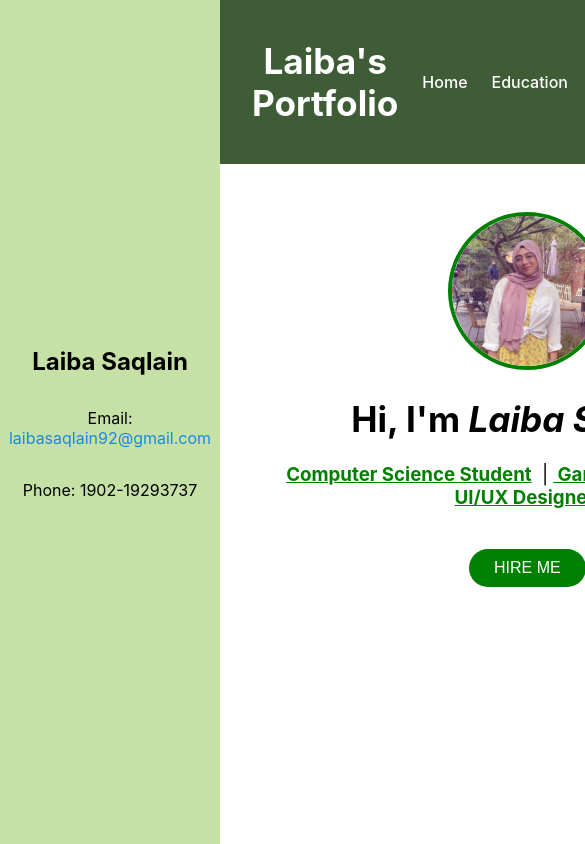
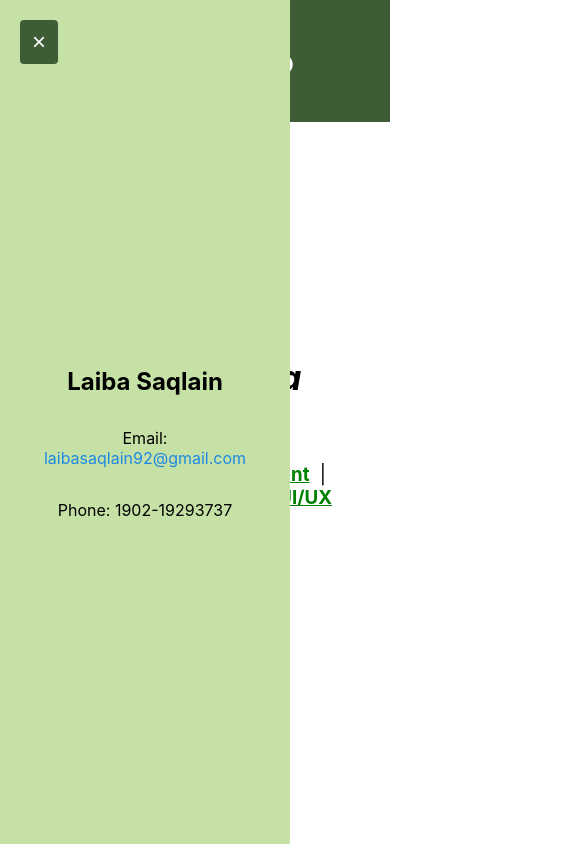
Before and after one commit to laibaaa21/React-Portfolio-2025, a React (Create React App) app: page / in a window 390 px wide. Shown: the top 844 px of the page, 585 px wide, since content can reach past the window. Built offline with nearby package versions, Linux system fonts and the light colour scheme.

Commit message:
sidebar toggle implemented for mobile

```diff
--- a/src/components/Home/Home.css
+++ b/src/components/Home/Home.css
@@ -3,18 +3,20 @@
 .home-container {
   display: flex;
   min-height: 100vh;
+  position: relative;
 }
 
 .sidebar {
   background-color: #c5e1a5;
   padding: 20px;
-  width: 180px;
+  width: 250px;
   text-align: left;
   display: flex;
   flex-direction: column;
-  justify-content: center;  /* Center vertically */
-  align-items: center;      /* Center horizontally */
+  justify-content: center;
+  align-items: center;
   text-align: center;
+  transition: transform 0.3s ease-in-out;
 }
 
 .sidebar h2 {
@@ -96,3 +98,60 @@ h3 {
 .hire-button:hover {
   background-color: darkgreen;
 }
+
+/* Mobile Toggle Button */
+.sidebar-toggle {
+  display: none;
+  position: fixed;
+  top: 20px;
+  left: 20px;
+  z-index: 1000;
+  background-color: #3e5c36;
+  color: white;
+  border: none;
+  border-radius: 4px;
+  padding: 8px 12px;
+  font-size: 1.5rem;
+  cursor: pointer;
+  transition: background-color 0.3s ease;
+}
+
+.sidebar-toggle:hover {
+  background-color: #2e4c26;
+}
+
+/* Mobile Responsive Styles */
+@media screen and (max-width: 768px) {
+  .sidebar-toggle {
+    display: block;
+  }
+
+  .sidebar {
+    position: fixed;
+    top: 0;
+    left: 0;
+    height: 100vh;
+    z-index: 999;
+    transform: translateX(-100%);
+  }
+
+  .sidebar.open {
+    transform: translateX(0);
+  }
+
+  .sidebar.closed {
+    transform: translateX(-100%);
+  }
+
+  .main-content {
+    margin-left: 0;
+  }
+
+  .navbar {
+    padding: 1rem;
+  }
+
+  .navbar nav {
+    display: none;
+  }
+}
--- a/src/components/Home/Home.jsx
+++ b/src/components/Home/Home.jsx
@@ -1,13 +1,39 @@
 // src/components/Home/Home.jsx
-import React from 'react';
+import React, { useState, useEffect } from 'react';
 import './Home.css';
 import profileImg from '../../assets/profile.jpg';
 
 const Home = () => {
+  const [isSidebarOpen, setIsSidebarOpen] = useState(true);
+  const [isMobile, setIsMobile] = useState(window.innerWidth <= 768);
+
+  useEffect(() => {
+    const handleResize = () => {
+      const mobile = window.innerWidth <= 768;
+      setIsMobile(mobile);
+      if (!mobile) {
+        setIsSidebarOpen(true);
+      }
+    };
+
+    window.addEventListener('resize', handleResize);
+    return () => window.removeEventListener('resize', handleResize);
+  }, []);
+
   return (
     <div className="home-container">
+      {/* Mobile Toggle Button */}
+      {isMobile && (
+        <button
+          className="sidebar-toggle"
+          onClick={() => setIsSidebarOpen(!isSidebarOpen)}
+        >
+          {isSidebarOpen ? '×' : '☰'}
+        </button>
+      )}
+
       {/* Sidebar */}
-      <div className="sidebar">
+      <div className={`sidebar ${isSidebarOpen ? 'open' : 'closed'}`}>
         <h2>Laiba Saqlain</h2>
         <p>Email: <a href="mailto:laibasaqlain92@gmail.com">laibasaqlain92@gmail.com</a></p>
         <p>Phone: 1902-19293737</p>
```
